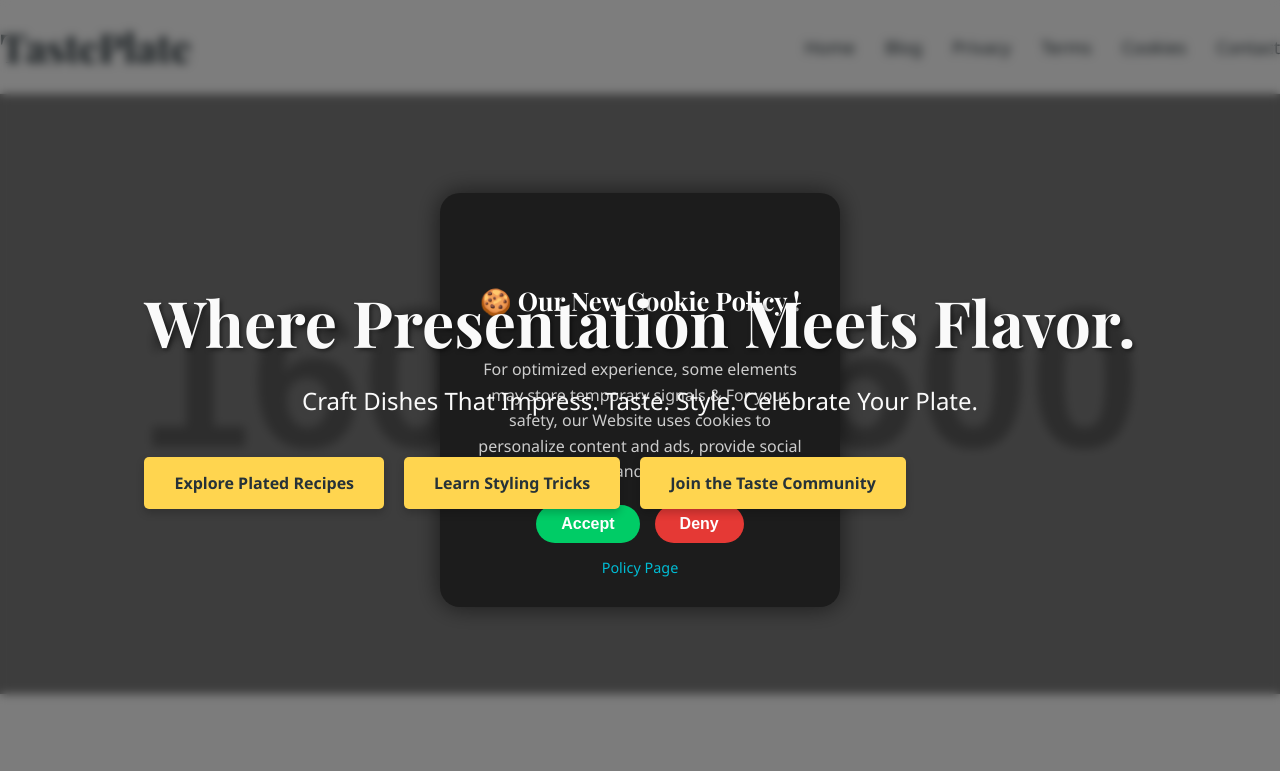
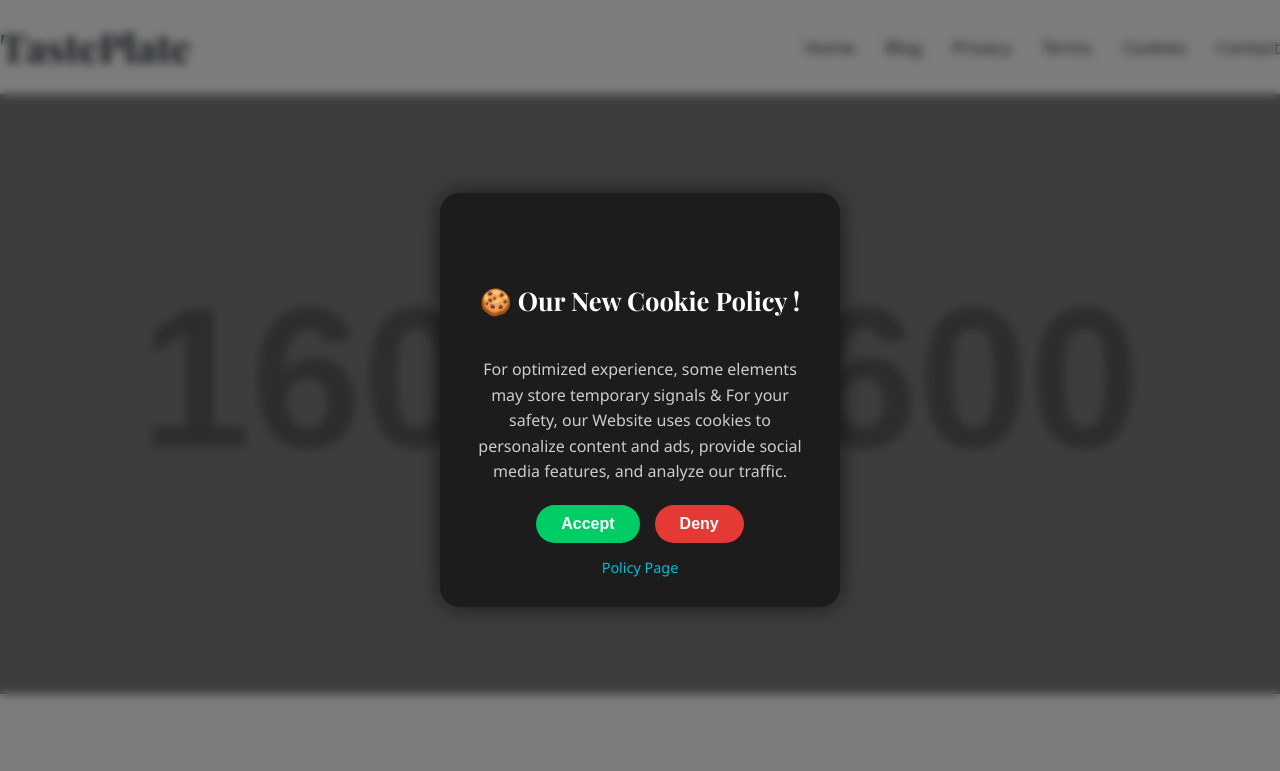
Before and after one commit to sanjsndas/tasteplate, a plain HTML site: page index.html in a window 1280 px wide. Shown: the top 771 px of the page. Drawn offline with nearby package versions, Linux system fonts and the light colour scheme; placeholder pictures from the web are drawn by us.

Commit message:
Update index.html

```diff
--- a/index.html
+++ b/index.html
@@ -514,13 +514,9 @@
     <main>
         <section class="hero">
             <div class="hero-content">
-                <h1>Where Presentation Meets Flavor.</h1>
-                <p>Craft Dishes That Impress. Taste. Style. Celebrate Your Plate.</p>
-                <div class="hero-cta">
-                    <a href="#recipe-library" class="btn">Explore Plated Recipes</a>
-                    <a href="#styling-tutorials" class="btn">Learn Styling Tricks</a>
-                    <a href="#community-gallery" class="btn">Join the Taste Community</a>
-                </div>
+
+
+
             </div>
         </section>
 
```
